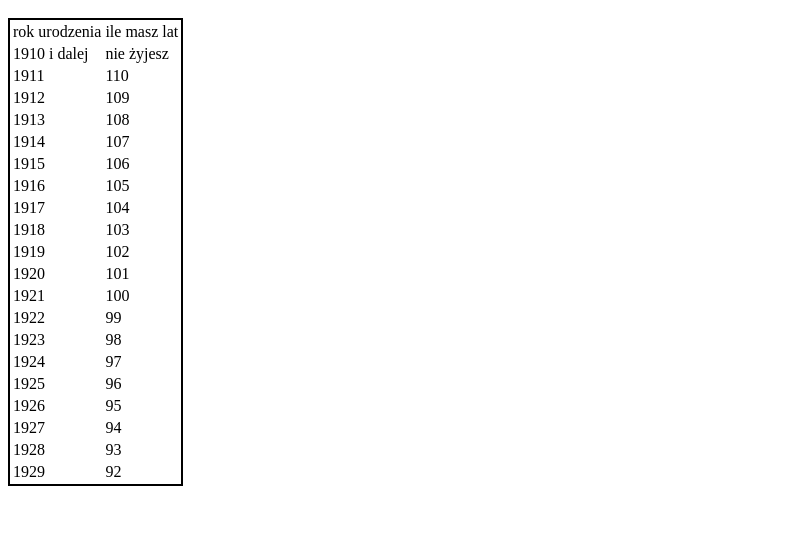
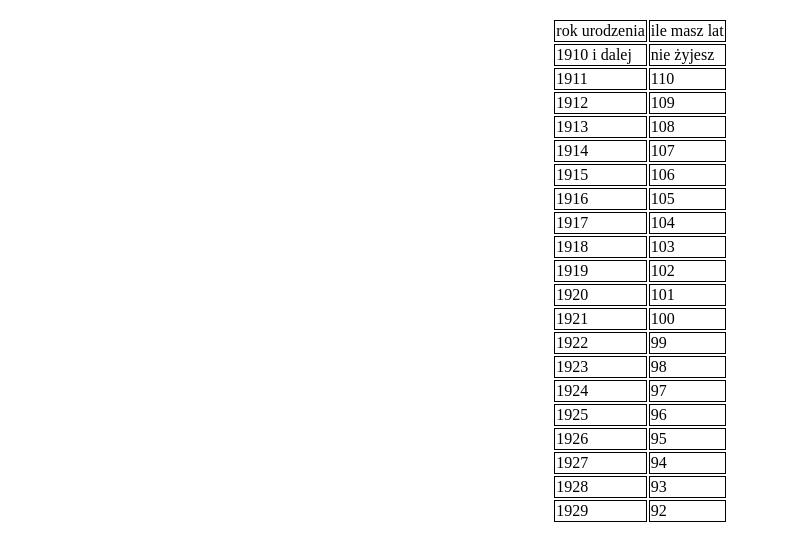
Before and after one commit to Maciekssspl/sans-granie, a plain HTML site: page index.html in a window 1280 px wide. Shown: the part 48-602 px from the top of the page, without its empty margins (0-809 px from the left). Drawn offline with Linux system fonts and the light colour scheme.

Commit message:
Update index.html

```diff
--- a/index.html
+++ b/index.html
@@ -1,13 +1,10 @@
 <head>
   <title>ILE MASZ LAT?</title>
-  <style> table {
-    border: 2px solid black
-    }
-  </style>
+  <style> td { border: 1px solid black; } </style>
 </head>
 <body>
   <center><h1>ILE MASZ LAT</h1></center>
-  <table>
+  <center><table>
     <tr>
       <td>rok urodzenia</td><td>ile masz lat</td>
     </tr>
@@ -69,5 +66,5 @@
     </tr>
     <tr>
       <td>1929</td><td>92</td>
-    </tr>
+    </tr></center>
 </body>
```
